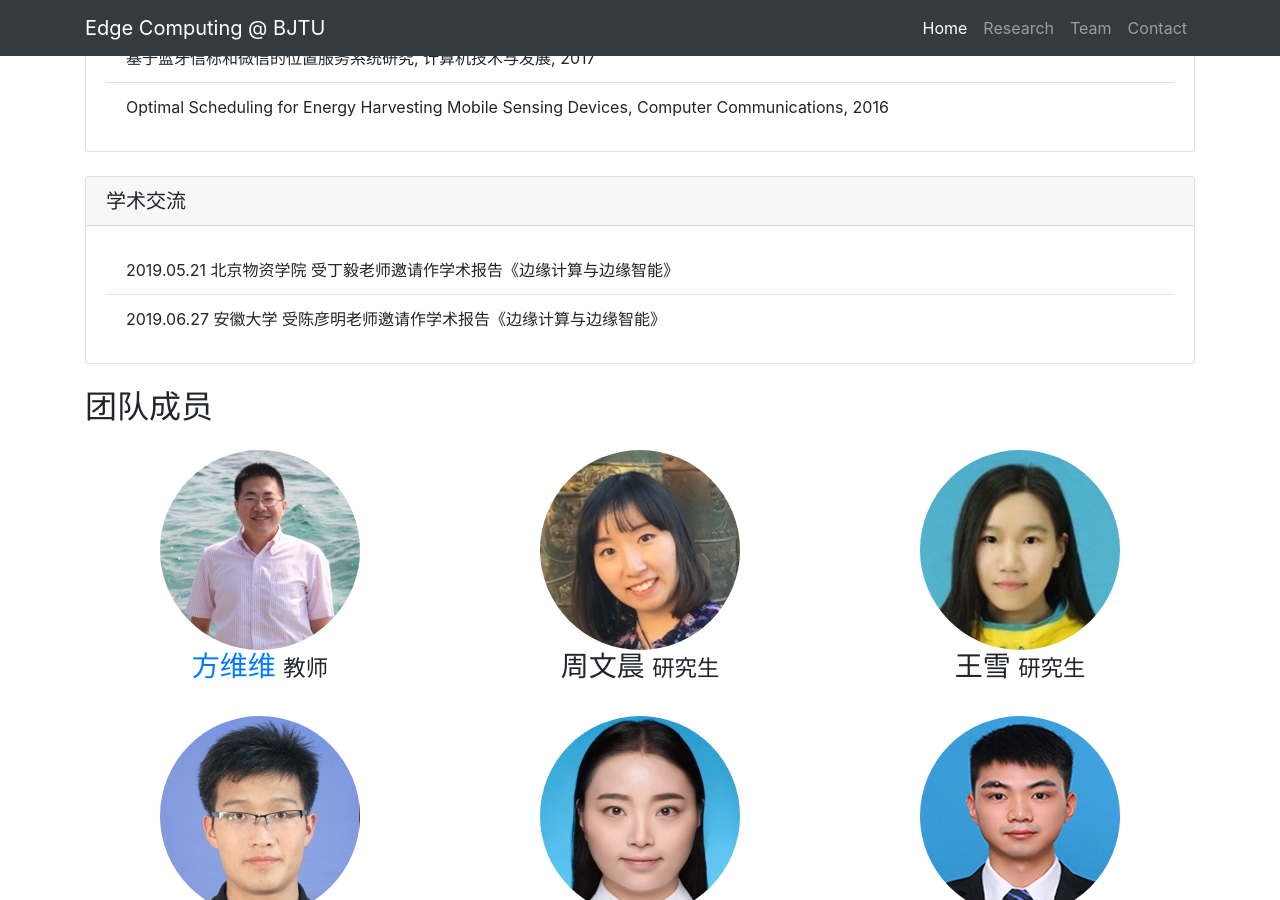
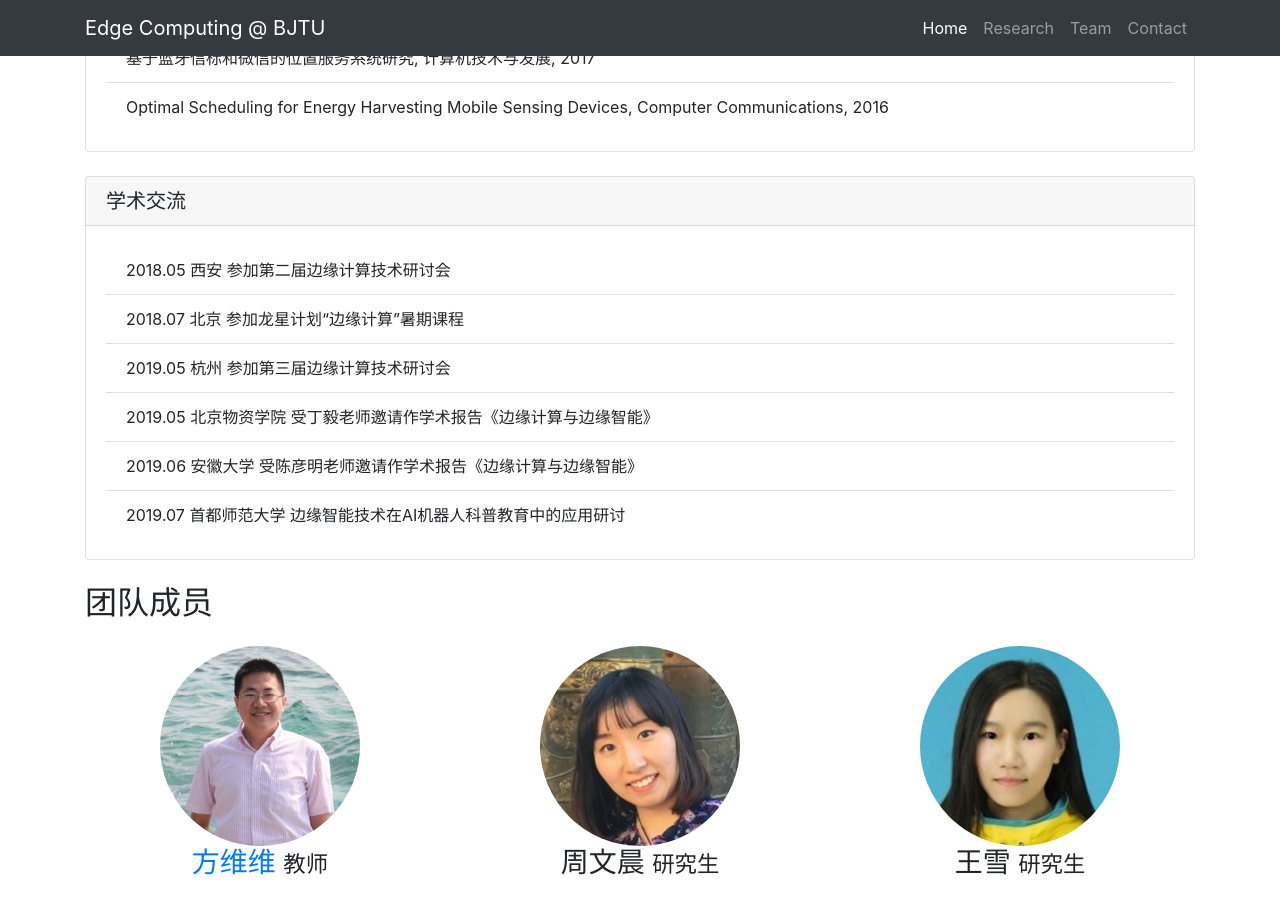
Before and after one commit to fangvv/Homepage, a Jekyll site: the page Edgecomp/index.html, which Jekyll copies as it is, in a window 1280 px wide and 900 px high, scrolled down 2227 px. Built offline with Jekyll 4.4.1, drawn with Linux system fonts in a browser that asks for light colours; comment, search, counter and statistics services are not loaded.

Commit message:
Signed-off-by: fangvv <fangvv@gmail.com>

```diff
--- a/Edgecomp/index.html
+++ b/Edgecomp/index.html
@@ -122,8 +122,12 @@
   <h5 class="card-header">学术交流</h5>
   <div class="card-body">
     <ul class="list-group list-group-flush">
-      <li class="list-group-item">2019.05.21 北京物资学院 受丁毅老师邀请作学术报告《边缘计算与边缘智能》</li>
-      <li class="list-group-item">2019.06.27 安徽大学 受陈彦明老师邀请作学术报告《边缘计算与边缘智能》</li>
+      <li class="list-group-item">2018.05 西安 参加第二届边缘计算技术研讨会</li>
+      <li class="list-group-item">2018.07 北京 参加龙星计划“边缘计算”暑期课程</li>
+      <li class="list-group-item">2019.05 杭州 参加第三届边缘计算技术研讨会</li>
+      <li class="list-group-item">2019.05 北京物资学院 受丁毅老师邀请作学术报告《边缘计算与边缘智能》</li>
+      <li class="list-group-item">2019.06 安徽大学 受陈彦明老师邀请作学术报告《边缘计算与边缘智能》</li>
+      <li class="list-group-item">2019.07 首都师范大学 边缘智能技术在AI机器人科普教育中的应用研讨</li>
   </ul>
   </div>
 </div>
```
